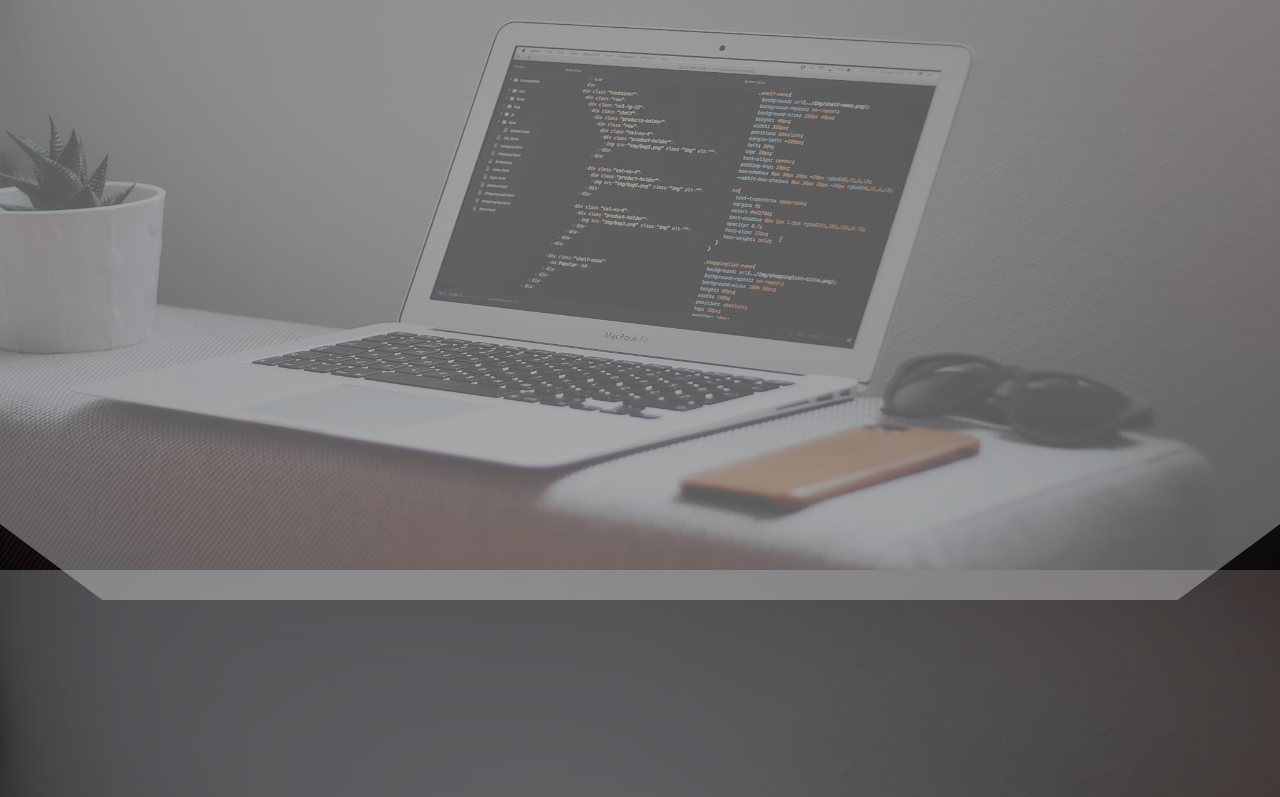
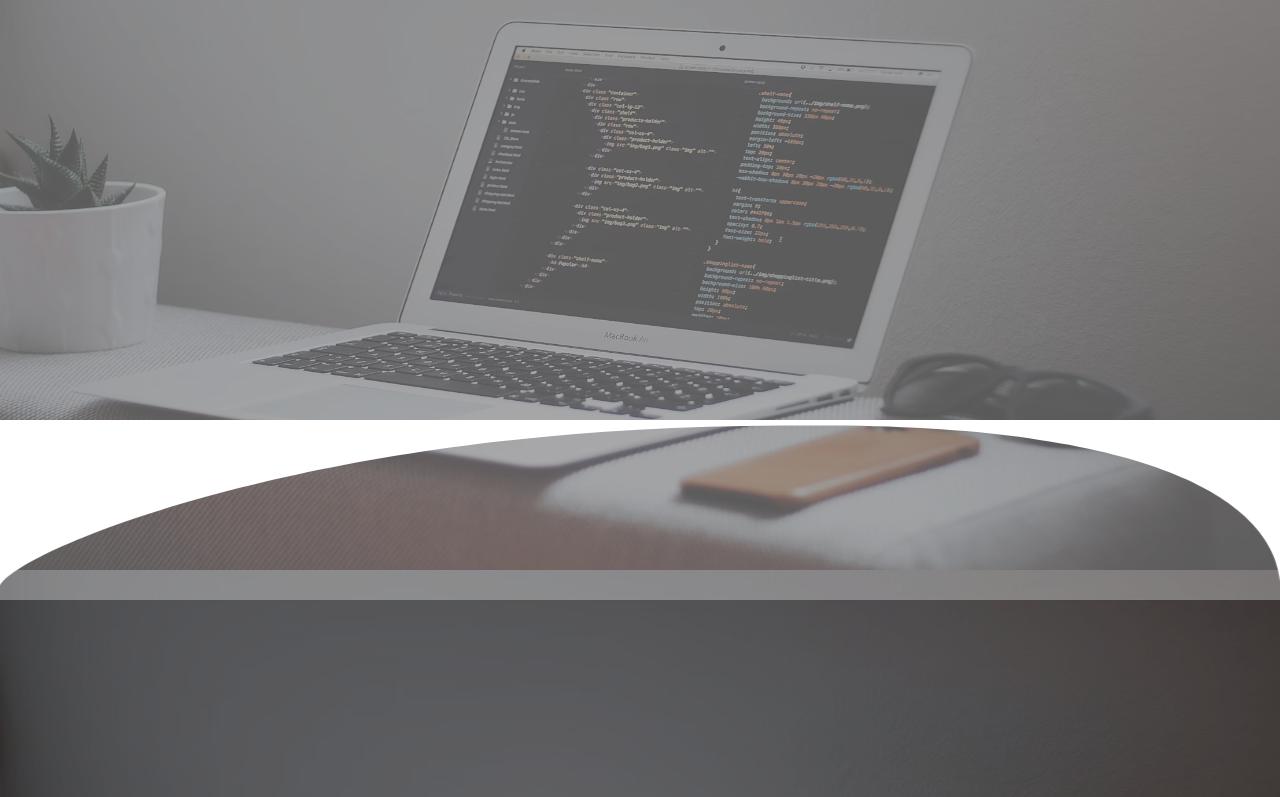
Before and after one commit to JerryVW/GorillaMode, a plain HTML site: page index.html in a window 1280 px wide. Shown: the part 1830-2627 px from the top of the page. Drawn offline with Linux system fonts and the light colour scheme.

Commit message:
Learning how to use svg to make shapes for section division

```diff
--- a/index.html
+++ b/index.html
@@ -69,6 +69,19 @@
 					<div class="services2"></div>
 					<div class="services3"></div>
 				</div>
+			</div>
+			<div class="custom-shape-divider-top-1720712160">
+				<svg
+					data-name="Layer 1"
+					xmlns="http://www.w3.org/2000/svg"
+					viewBox="0 0 1200 120"
+					preserveAspectRatio="none"
+				>
+					<path
+						d="M741,116.23C291,117.43,0,27.57,0,6V120H1200V6C1200,27.93,1186.4,119.83,741,116.23Z"
+						class="shape-fill"
+					></path>
+				</svg>
 			</div>
 		</section>
 
--- a/styles.css
+++ b/styles.css
@@ -213,17 +213,6 @@ h4 {
 	background-color: rgba(221, 221, 221, 0.4);
 	width: 100%;
 	height: 950px;
-	z-index: -100;
-	clip-path: polygon(
-		8% 0%,
-		92% 0%,
-		100% 8%,
-		100% 92%,
-		92% 100%,
-		8% 100%,
-		0% 92%,
-		0% 8%
-	);
 }
 
 .services-container {
@@ -259,6 +248,29 @@ h4 {
 	border: 1px solid white;
 	border-radius: 12px;
 	margin-top: 48px;
+}
+
+.custom-shape-divider-top-1720712160 {
+	/* position: absolute; */
+	top: 0;
+	left: 0;
+	width: 100%;
+	overflow: hidden;
+	line-height: 0;
+	transform: rotate(180deg);
+	margin-top: -180px;
+}
+
+.custom-shape-divider-top-1720712160 svg {
+	position: relative;
+	display: block;
+	width: calc(100% + 1.3px);
+	height: 178px;
+	transform: rotateY(180deg);
+}
+
+.custom-shape-divider-top-1720712160 .shape-fill {
+	fill: #ffffff;
 }
 
 /*----------------------------------------------
```
